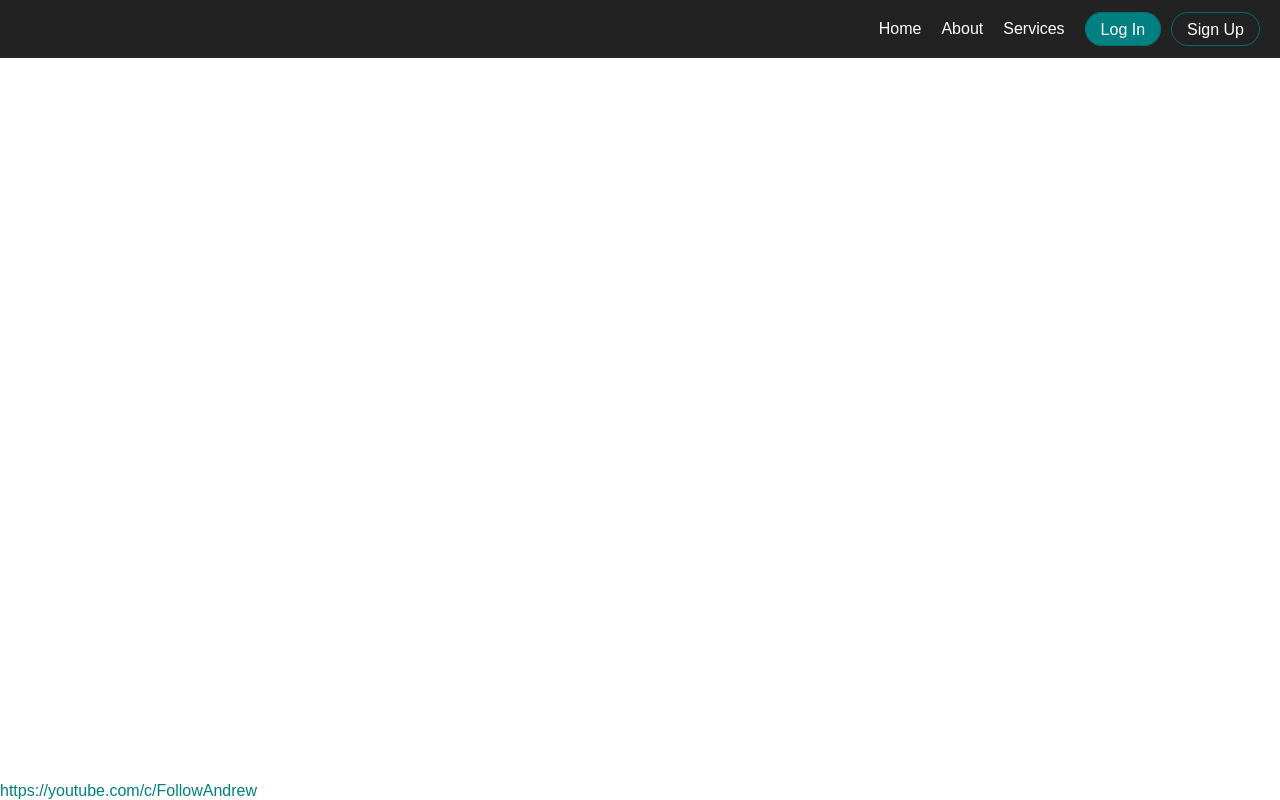
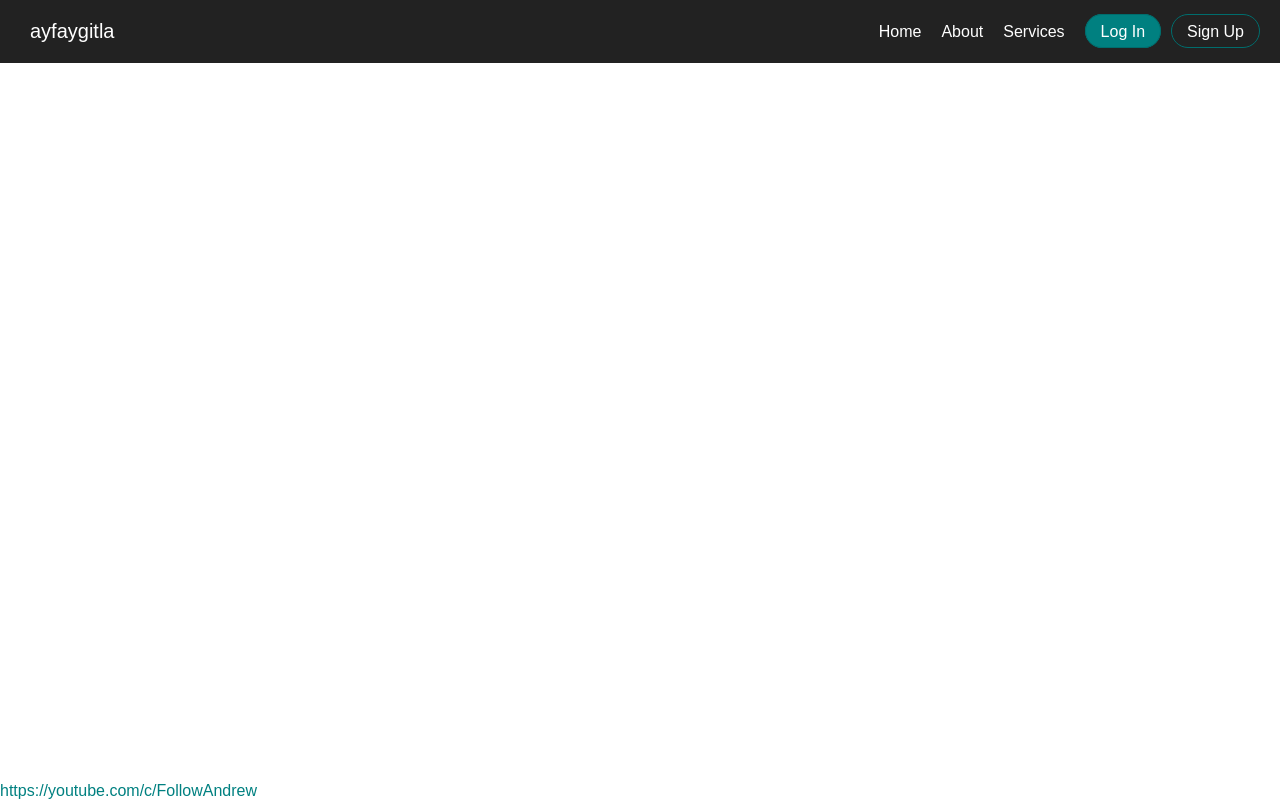
Before and after one commit to bedyapps/ludwek.github.io, a plain HTML site: page index.html in a window 1280 px wide. Drawn offline with nearby package versions, Linux system fonts and the light colour scheme.

Commit message:
şşşş

```diff
--- a/index.html
+++ b/index.html
@@ -24,7 +24,7 @@
 <body>
     <nav>
         <ul class="menu">
-            <li class="logo"><a href="ludwek.github.io/sayfa1"sayfaygitla</a></li>
+            <li class="logo"><a href="ludwek.github.io/sayfa1.html">ayfaygitla</a></li>
             <li class="item"><a href="#">Home</a></li>
             <li class="item"><a href="#">About</a></li>
             <li class="item"><a href="#">Services</a></li>
```
